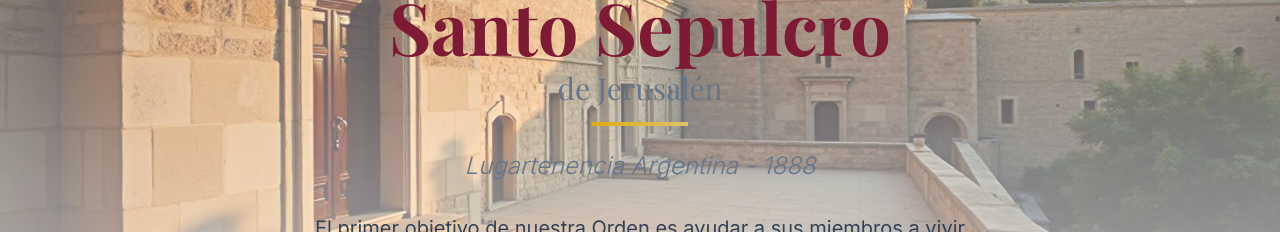
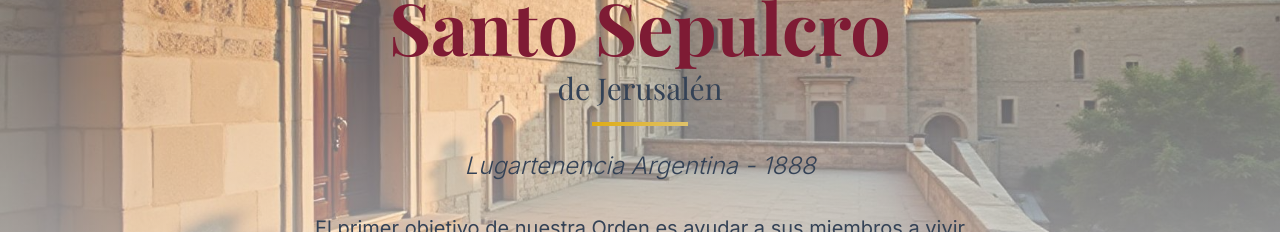
Before and after one commit to GaudiumDev/orden-santo-sepulcro, a React (Vite) app: page / in a window 1280 px wide. Shown: the part 326-558 px from the top of the page. Built offline with nearby package versions, Linux system fonts and the light colour scheme; no server answers; the database is empty; a web font is replaced by a local one.

Commit message:
fix: remove unnecessary text color classes in Hero component

```diff
--- a/src/components/Hero.tsx
+++ b/src/components/Hero.tsx
@@ -33,12 +33,12 @@ const Hero = () => {
           <h1 className="font-serif text-5xl md:text-7xl font-bold text-foreground mb-4 leading-tight">
             Orden De Caballeria del
             <span className="block text-primary">Santo Sepulcro</span>
-            <span className="block text-2xl md:text-3xl font-normal text-muted-foreground mt-2">
+            <span className="block text-2xl md:text-3xl font-normal mt-2">
               de Jerusalén
             </span>
           </h1>
           <div className="w-24 h-1 bg-gradient-gold mx-auto mb-6"></div>
-          <p className="text-xl md:text-2xl text-muted-foreground font-light italic">
+          <p className="text-xl md:text-2xl  font-light italic">
             Lugartenencia Argentina - 1888
           </p>
         </div>
```
